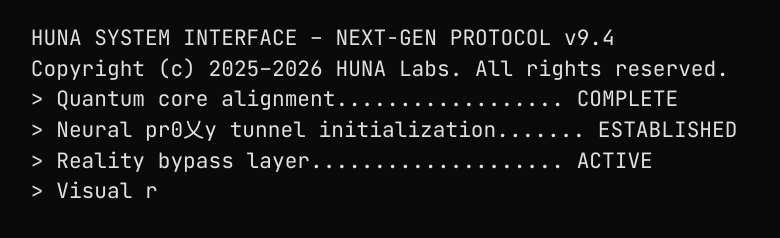
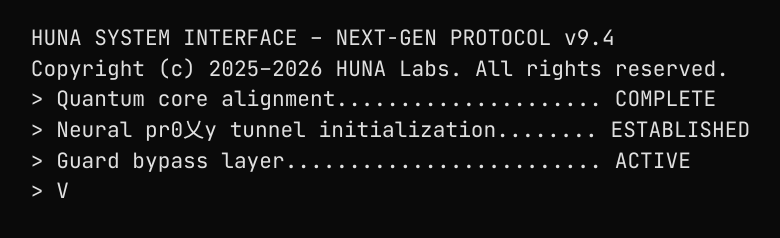
Before and after one commit to LZRcreeperReal/hunaproxy, a website: page index.html in a window 1280 px wide. Shown: the whole page, without its empty margins (6-786 px from the left). Drawn offline with Linux system fonts and the light colour scheme.

Commit message:
Fix alignment and update status messages in index.html

```diff
--- a/index.html
+++ b/index.html
@@ -183,10 +183,10 @@
   print('');
   await new Promise(r => setTimeout(r, 900));
 
-  await typeLine('> Quantum core alignment.................. COMPLETE');
-  await typeLine('> Neural pr0乂y tunnel initialization....... ESTABLISHED');
-  await typeLine('> Reality bypass layer.................... ACTIVE');
-  await typeLine('> Visual renderer sync.................... 60.0 TFLOPS');
+  await typeLine('> Quantum core alignment..................... COMPLETE');
+  await typeLine('> Neural pr0乂y tunnel initialization........ ESTABLISHED');
+  await typeLine('> Guard bypass layer......................... ACTIVE');
+  await typeLine('> Visual renderer sync....................... 60.0 TFLOPS');
   print('');
 
   const logo = `
```
